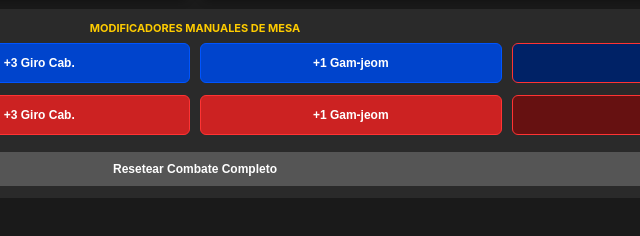
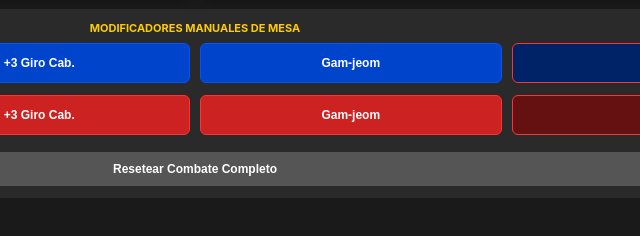
Before and after one commit to hstkd/marcador, a website: page public/index.html in a window 1280 px wide. Shown: the part 524-760 px from the top of the page, 445-1085 px from the left. Drawn offline with nearby package versions, Linux system fonts and the light colour scheme; no server answers.

Commit message:
Update index.html

```diff
--- a/public/index.html
+++ b/public/index.html
@@ -233,14 +233,14 @@
             <div class="contenedor">
                 <button class="btn-az" onclick="sumarMesa('azul',2)">+2 Giro Peto</button>
                 <button class="btn-az" onclick="sumarMesa('azul',3)">+3 Giro Cab.</button>
-                <button class="btn-az" onclick="gamjeom('azul')">+1 Gam-jeom</button>
+                <button class="btn-az" onclick="gamjeom('azul')">Gam-jeom</button>
                 <button class="btn-rj" onclick="restarMesa('azul')" style="background: #002266;">-1 Pto</button>
 
             </div>
             <div class="contenedor">
                 <button class="btn-rj" onclick="sumarMesa('rojo',2)">+2 Giro Peto</button>
                 <button class="btn-rj" onclick="sumarMesa('rojo',3)">+3 Giro Cab.</button>
-                <button class="btn-rj" onclick="gamjeom('rojo')">+1 Gam-jeom</button>
+                <button class="btn-rj" onclick="gamjeom('rojo')">Gam-jeom</button>
                 <button class="btn-rj" onclick="restarMesa('rojo')" style="background: #661111;">-1 Pto</button>
 
             </div>
```
